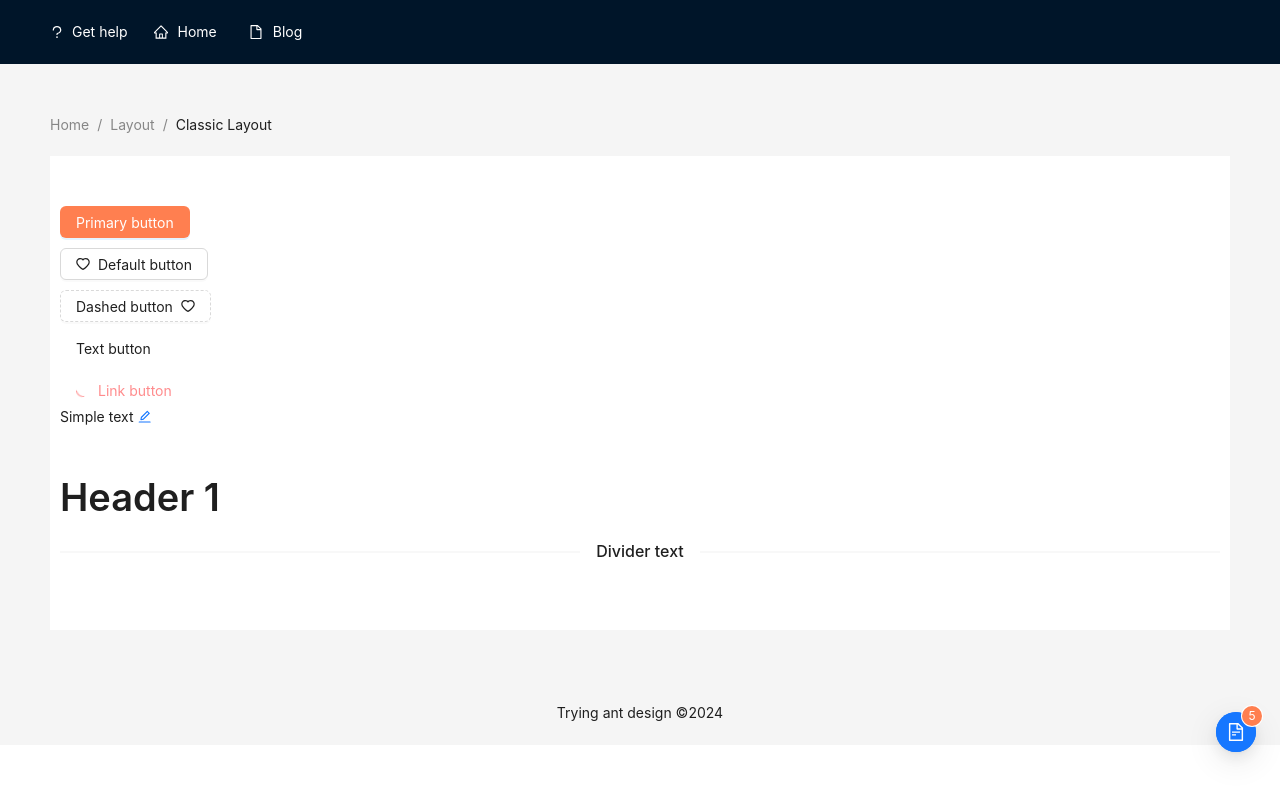
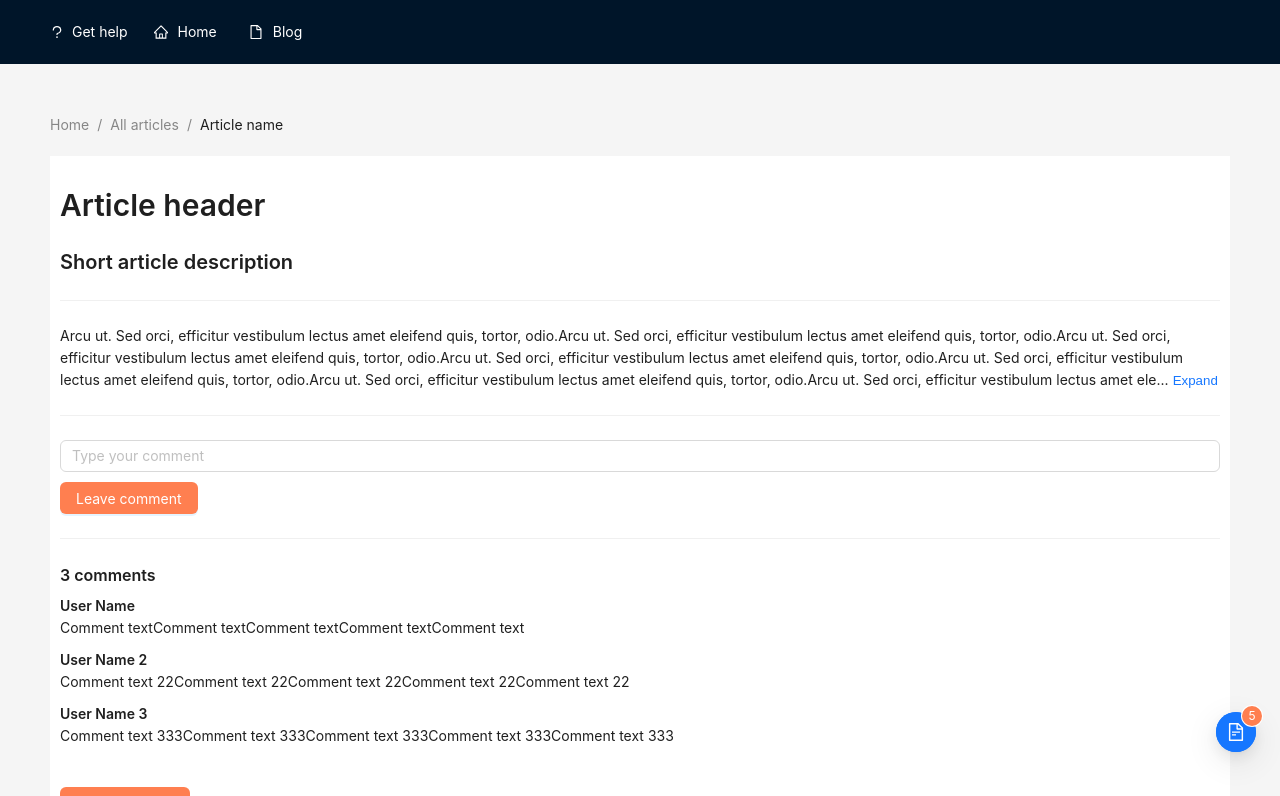
Before and after one commit to AidaChernyavskaya/ant-design, a React (Create React App) app: page / in a window 1280 px wide. Shown: the top 796 px of the page. Built offline with nearby package versions, Linux system fonts and the light colour scheme.

Commit message:
Add Typography antd elements

```diff
--- a/src/App.tsx
+++ b/src/App.tsx
@@ -1,6 +1,6 @@
 import React, {useState} from 'react';
 import './App.css';
-import {Button, FloatButton, Typography} from "antd";
+import {Button, FloatButton, Input, Typography} from "antd";
 import { HeartOutlined} from "@ant-design/icons";
 
 import {Divider, Flex, Layout} from "antd";
@@ -20,11 +20,39 @@ function App() {
 
           <Content style={{padding: '50px'}}>
               <Breadcrumb
-                  items={[{title: 'Home'}, {title: <a href={''}>Layout</a>}, {title: 'Classic Layout'}]}
+                  items={[{title: 'Home'}, {title: <a href={''}>All articles</a>}, {title: 'Article name'}]}
                   style={{marginBottom: '20px'}}
               />
-              <div style={{background: 'white', padding: '50px 10px'}}>
-                  <Flex vertical={true} justify={"flex-start"} align={"flex-start"} gap={10}>
+              <div style={{background: 'white', padding: '30px 10px'}}>
+                  <Typography.Title level={2}>Article header</Typography.Title>
+                  <Typography.Title level={4}>Short article description</Typography.Title>
+                  <Divider/>
+                  <Typography.Paragraph ellipsis={{rows:3, expandable: 'collapsible'}}>
+                      {'Arcu ut. Sed orci, efficitur vestibulum lectus amet eleifend quis, tortor, odio.'.repeat(30)}
+                  </Typography.Paragraph>
+                  <Divider/>
+
+
+                  <Input placeholder={'Type your comment'} style={{marginBottom: '10px'}}/>
+                  <Button type={"primary"} style={{ background: "coral"}}>Leave comment</Button>
+                  <Divider/>
+
+                  <Typography.Title level={5}>3 comments</Typography.Title>
+                  <Flex vertical={true} justify={"flex-start"} align={"flex-start"} style={{marginBottom: '10px'}}>
+                      <Typography.Text strong={true}>User Name</Typography.Text>
+                      <Typography.Text>{'Comment text'.repeat(5)}</Typography.Text>
+                  </Flex>
+                  <Flex vertical={true} justify={"flex-start"} align={"flex-start"} style={{marginBottom: '10px'}}>
+                      <Typography.Text strong={true}>User Name 2</Typography.Text>
+                      <Typography.Text>{'Comment text 22'.repeat(5)}</Typography.Text>
+                  </Flex>
+                  <Flex vertical={true} justify={"flex-start"} align={"flex-start"} style={{marginBottom: '10px'}}>
+                      <Typography.Text strong={true}>User Name 3</Typography.Text>
+                      <Typography.Text>{'Comment text 333'.repeat(5)}</Typography.Text>
+                  </Flex>
+
+
+                  <Flex vertical={true} justify={"flex-start"} align={"flex-start"} gap={10} style={{marginTop: '40px'}}>
                       <Button type={"primary"} style={{ background: "coral"}}>Primary button</Button>
                       <Button type={"default"} icon={<HeartOutlined/>}>Default button</Button>
                       <Button type={"dashed"} icon={<HeartOutlined/>} iconPosition={'end'}>Dashed button</Button>
@@ -35,9 +63,6 @@ function App() {
                   <FloatButton type={'primary'} tooltip={'Help'} badge={{count: 5, color: 'coral'}}/>
 
                   <Typography.Text editable={{onChange: setEditableStr}}>{editableStr}</Typography.Text>
-                  <Typography.Title level={1}>Header 1</Typography.Title>
-
-                  <Divider children={'Divider text'}/>
               </div>
           </Content>
 
```
